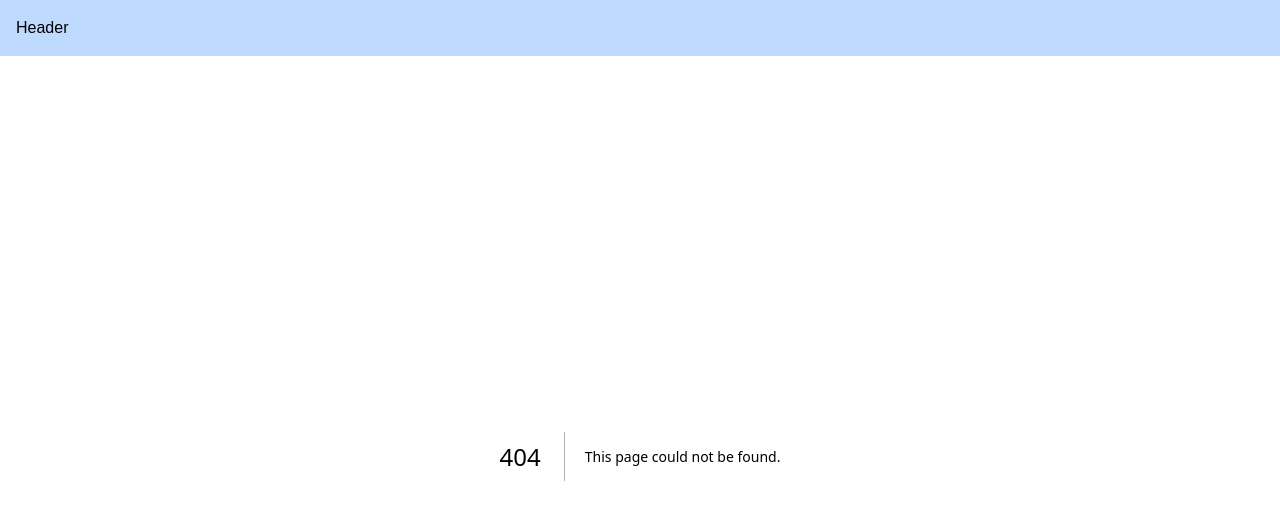
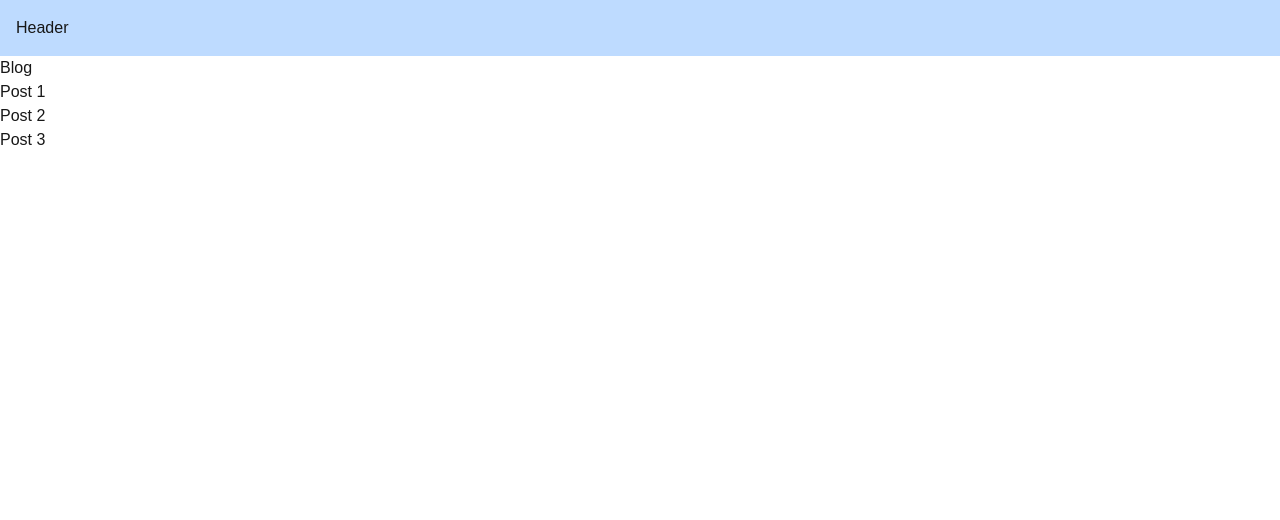
Before and after one commit to Toshipy/full-stack-blog, a Next.js app: page /blog in a window 1280 px wide. Before the commit this address had no page. Shown: the top 520 px of the page. Built offline with nearby package versions, Linux system fonts and the light colour scheme.

Commit message:
fundamentals

```diff
--- /dev/null
+++ b/src/app/api/route.ts
@@ -0,0 +1,5 @@
+import { NextResponse } from 'next/server'
+
+export async function GET() {
+  return NextResponse.json({ message: 'Hello, World!' })
+}
--- /dev/null
+++ b/src/app/blog/loading.tsx
@@ -0,0 +1,7 @@
+export default function Loading() {
+  return (
+    <div className="flex h-screen items-center justify-center">
+      <h1 className="text-4xl font-bold">Loading...</h1>
+    </div>
+  )
+}
--- /dev/null
+++ b/src/app/blog/page.tsx
@@ -0,0 +1,33 @@
+import type { Metadata } from 'next'
+
+export const metadata: Metadata = {
+  title: 'ブログ一覧記事',
+  description: 'ブログ一覧記事です'
+}
+
+// Dummy
+const articles = [
+  { id: 1, title: 'Post 1' },
+  { id: 2, title: 'Post 2' },
+  { id: 3, title: 'Post 3' }
+]
+
+// 3秒かかる処理
+async function getArticles() {
+  await new Promise(resolve => setTimeout(resolve, 3000))
+  return articles
+}
+
+export default async function BlogPage() {
+  const articles = await getArticles()
+  return (
+    <div>
+      <h1>Blog</h1>
+      <ul>
+        {articles.map(article => (
+          <li key={article.id}>{article.title}</li>
+        ))}
+      </ul>
+    </div>
+  )
+}
--- /dev/null
+++ b/src/app/error.tsx
@@ -0,0 +1,9 @@
+'use client'
+
+export default function error() {
+  return (
+    <div className="flex h-screen items-center justify-center">
+      <h1 className="text-4xl font-bold">エラーが発生しました</h1>
+    </div>
+  )
+}
--- /dev/null
+++ b/src/app/not-found.tsx
@@ -0,0 +1,7 @@
+export default function NotFound() {
+  return (
+    <div className="flex h-screen items-center justify-center">
+      <h1 className="text-4xl font-bold">ページが見つかりません</h1>
+    </div>
+  )
+}
--- a/src/app/page.tsx
+++ b/src/app/page.tsx
@@ -1,5 +1,3 @@
-import Image from 'next/image'
-
 export default function Home() {
   return (
     <div>
--- /dev/null
+++ b/src/middleware.ts
@@ -0,0 +1,12 @@
+import { NextRequest, NextResponse } from 'next/server'
+
+export function middleware(request: NextRequest) {
+  if (!request.nextUrl.pathname.includes('.')) {
+    console.log('middleware')
+  }
+  return NextResponse.next()
+}
+
+export const config = {
+  matcher: ['/blog/:path*']
+}
```
